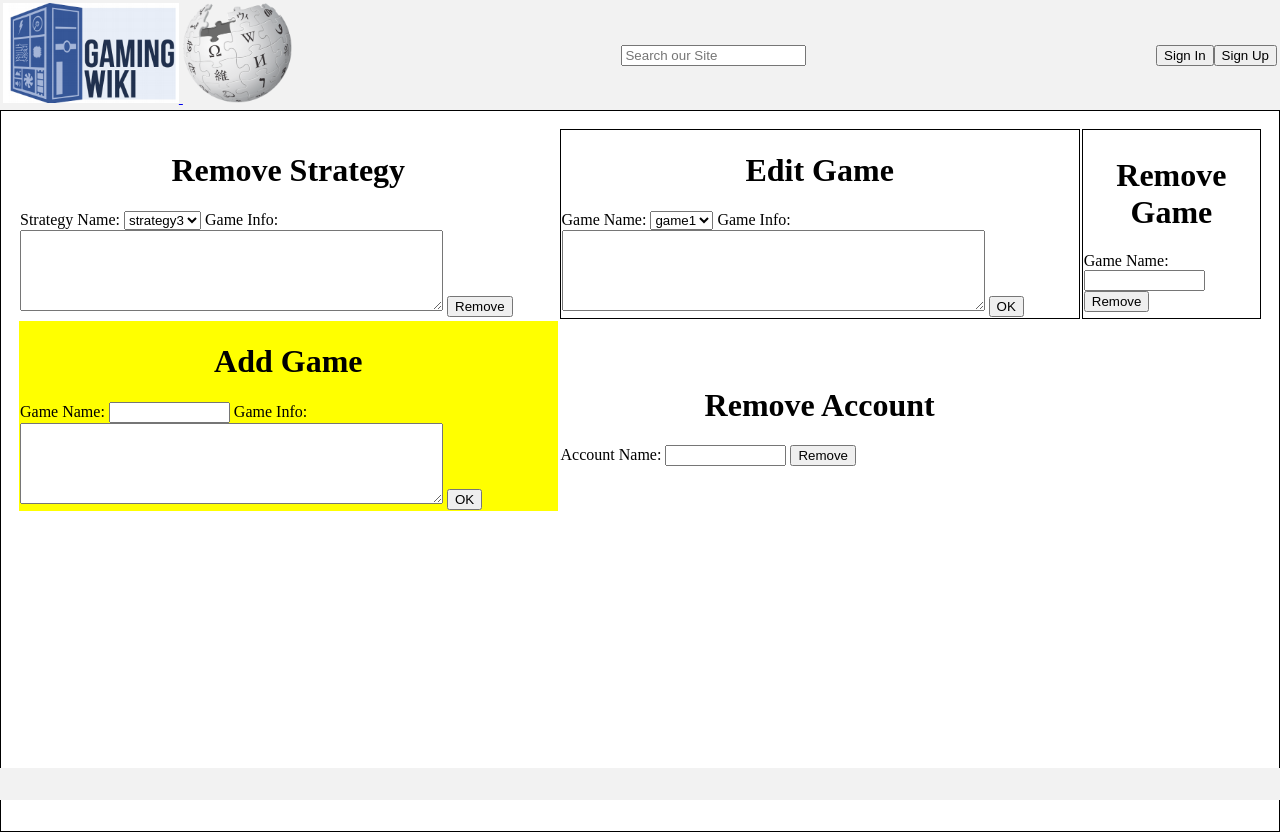
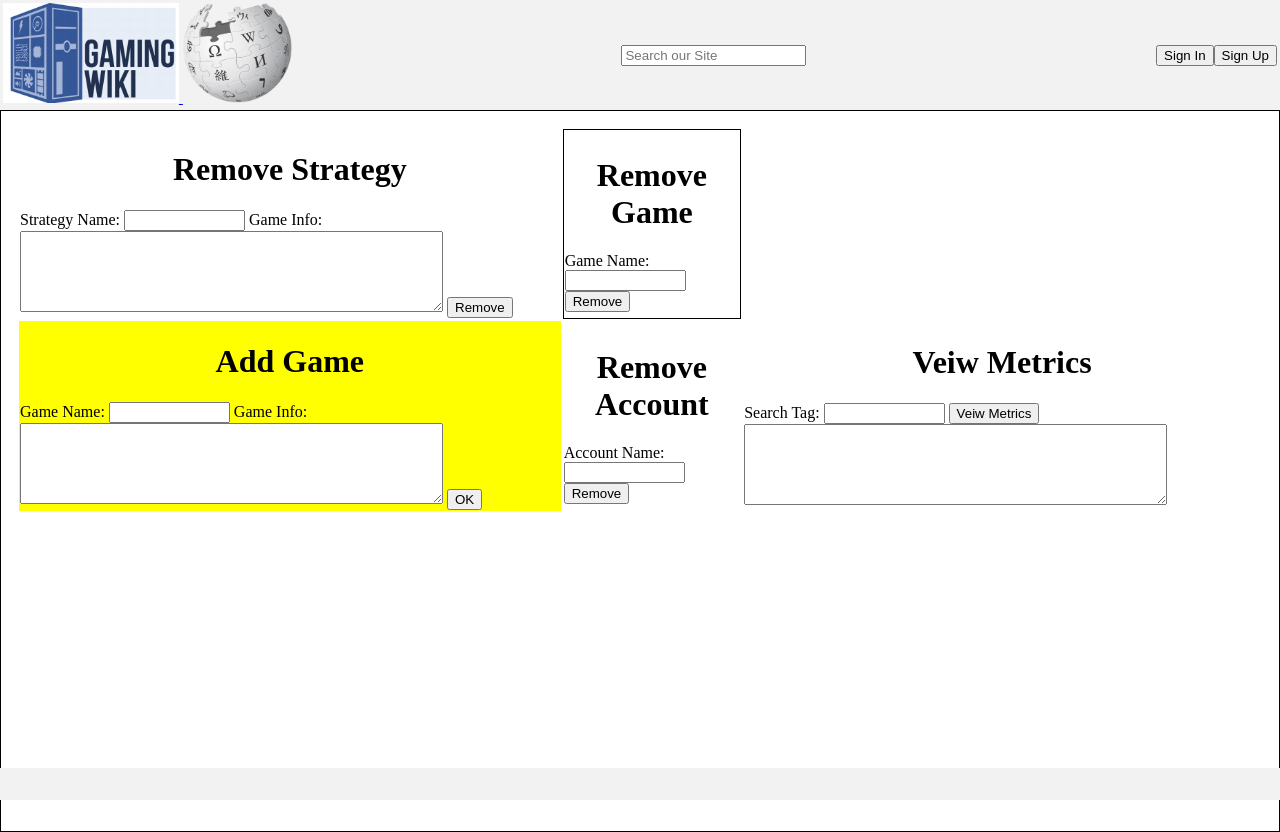
Before and after one commit to jabrielahmed/GamingWIki, a PHP site: page /admin.php in a window 1280 px wide. Run offline with PHP 8.4, Linux system fonts and the light colour scheme.

Commit message:
removed edit game and added view metrics

```diff
--- a/Gaming-Wiki/ClientSide/admin.php
+++ b/Gaming-Wiki/ClientSide/admin.php
@@ -2,8 +2,8 @@
 <html lang="en">
 <head>
 	<meta charset="utf-8"/>
-	<meta name="keywords" content="gamingwiki Admin Page" />
-	<meta name="description" content="Gaming wiki Admin Page" />
+	<meta name="keywords" content="gamingwiki index homepage signin signup" />
+	<meta name="description" content="Gaming wiki homepage" />
 	<title> GamingWiki</title>
 	<link rel="stylesheet" type="text/css" href="admin.css" />
 	<link rel="stylesheet" type="text/css" href="style.css" />
@@ -16,34 +16,17 @@
 				<td id ="removestrategy">
 					<h1>Remove Strategy</h1>
 					<label> Strategy Name:</label>
-					<select>
-						<option name="strategy2">strategy3</option>
-						<option name="strategy3">strategy4</option>
-						<option name="strategy1">strategy2</option>
-						<option name="strategy4">strategy1</option>
-					</select>
+					<input type="Search" id="adminsearch" name="searchstrategy" size="12" value=""/>
 					<label>Game Info:</label>
 					<textarea rows="5" cols="50">
 					</textarea>
 					<button>Remove</button>
 				</td>
-				<td class="form" id="editgame">
-						<h1>Edit Game</h1>
-						<label> Game Name:</label>
-						<select>
-							<option name="game1">game1</option>
-							<option name="game2">game2</option>
-							<option name="game3">game3</option>
-							<option name="game4">game4</option>
-						</select>
-						<label> Game Info:</label>
-						<textarea rows="5" cols="50">	</textarea>
-						<button>OK</button>
-				</td>
+
 				<td class="form" id="removegame">
 					<h1>Remove Game</h1>
 					<label> Game Name:</label>
-					<input type="Search" id="adminsearch" name="searchquestions" size="12" />
+					<input type="Search" id="adminsearch" name="searchgame" size="12" value=""/>
 					<button>Remove</button>
 				</td>
 			</tr>
@@ -51,7 +34,7 @@
 				<td id="removes">
 					<h1>Add Game</h1>
 					<label> Game Name:</label>
-					<input type="Search" id="adminsearch" name="searchquestions" size="12" />
+					<input type="Search" id="adminsearch" name="addgame" size="12" value=""/>
 					<label> Game Info:</label>
 					<textarea rows="5" cols="50"></textarea>
 					<button>OK</button>
@@ -59,12 +42,21 @@
 				<td id="removeaccount">
 					<h1>Remove Account</h1>
 					<label> Account Name:</label>
-					<input type="Search" id="adminsearch" name="searchquestions" size="12" />
+					<input type="Search" id="adminsearch" name="removeaccount" size="12" value=""/>
 					<button>Remove</button>
+				</td>
+				<td id="veiwmetrics">
+					<h1>Veiw Metrics</h1>
+					<label> Search Tag:</label>
+					<input type="Search" id="adminsearch" name="removeaccount" size="12" value=""/>
+					<button>Veiw Metrics</button>
+					<textarea rows="5" cols="50"></textarea>
+
 				</td>
 			</tr>
 		</table>
 	</div>
 	<?php require_once('./initFooter.php') ?>
+
  </body>
 </html>
```
